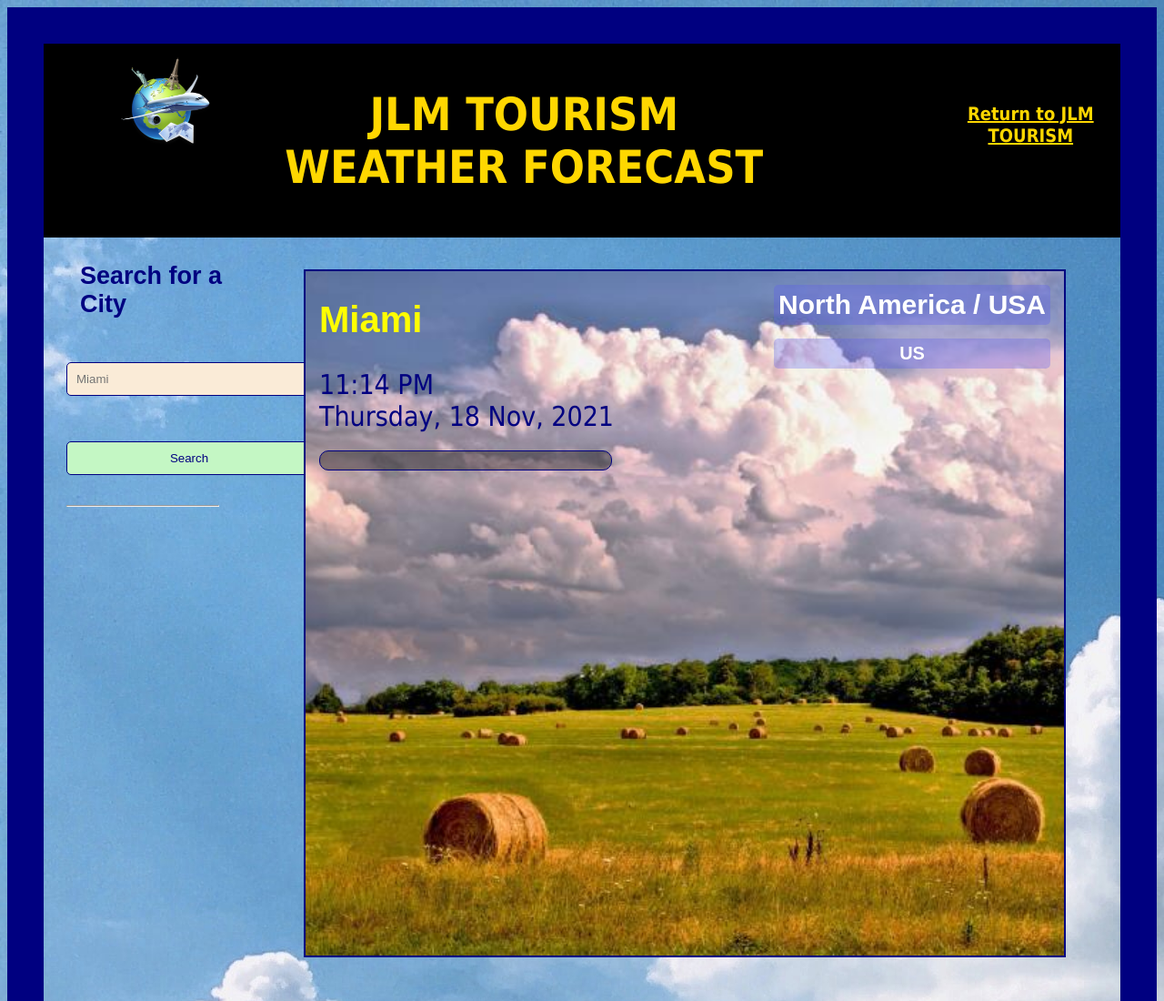
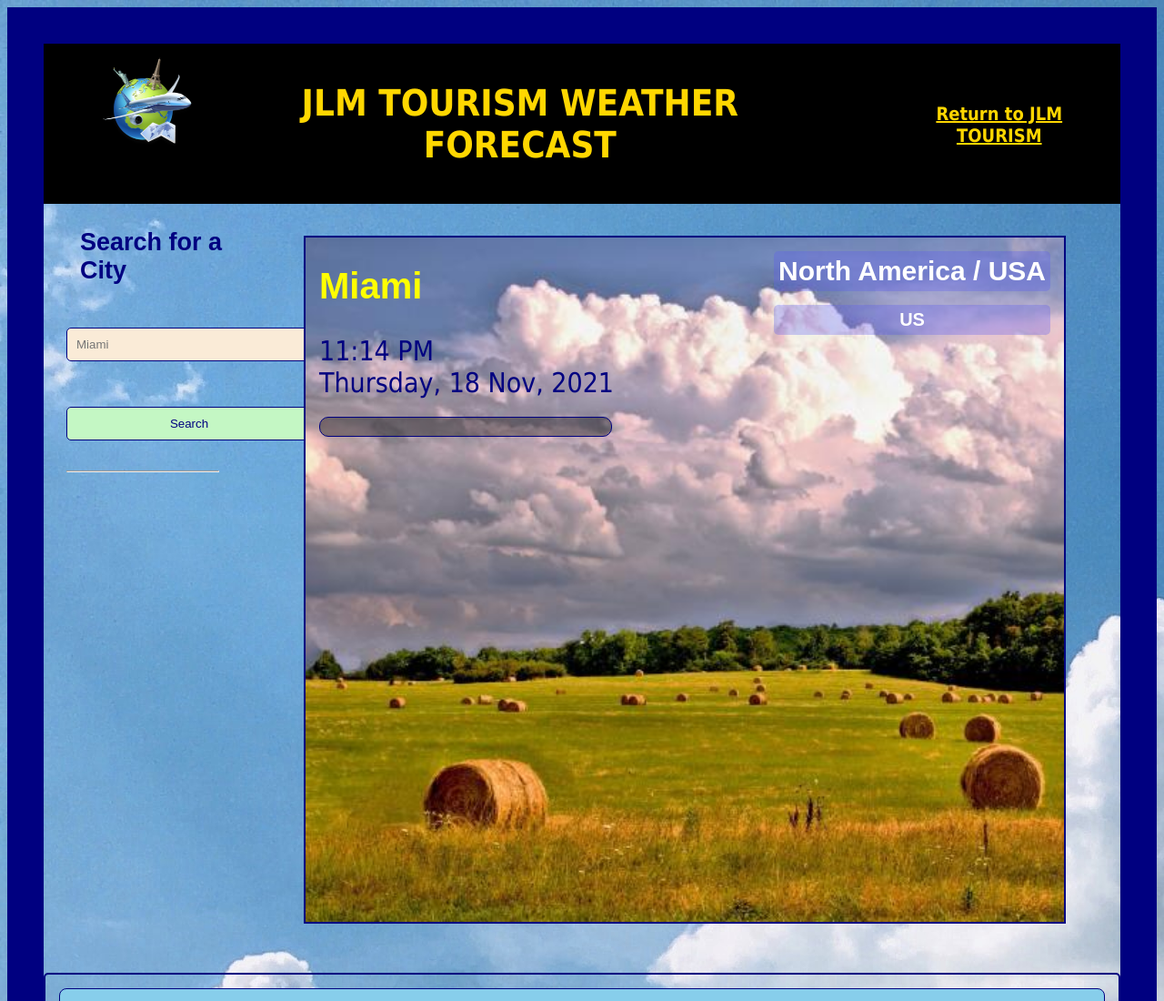
Before and after one commit to mirzadev/Weather-Application-Dashboard, a plain HTML site: page index.html in a window 1280 px wide. Shown: the top 1100 px of the page at 91% size. Drawn offline with nearby package versions, Linux system fonts and the light colour scheme.

Commit message:
header updated

```diff
--- a/index.html
+++ b/index.html
@@ -16,7 +16,7 @@
         <div class="top-header">
             <img id="jlm-logo" src="./jlm-tourism.png" alt="Image" height="100" width="100">
             <h1 class="heading-content">JLM TOURISM WEATHER FORECAST</h1>
-            <a href="https://jlm-tourism.herokuapp.com/" class="btn" id="return-main-page"> Return to JLM
+            <a type="button" href="https://jlm-tourism.herokuapp.com/" class="btn" id="return-main-page"> Return to JLM
                 TOURISM</a>
         </div>
         <div class="body-container">
--- a/style/style.css
+++ b/style/style.css
@@ -14,11 +14,11 @@ body{
 
 }
 .heading-content{
-    font-size:50px;
-    margin-left: 70px;
+    font-size:40px;
+    margin-left: 50px;
 }
 #jlm-logo{
-margin-left: 70px;
+margin-left: 50px;
 }
 .left-container{
     width: 70%;
@@ -34,7 +34,7 @@ margin-left: 70px;
     margin-left: 25px;
     font-size: 20px;
     font-weight: bold;
-    margin-left: 200px;
+    margin-left: 100px;
 }
 #search-form{
     display: flex;
```
